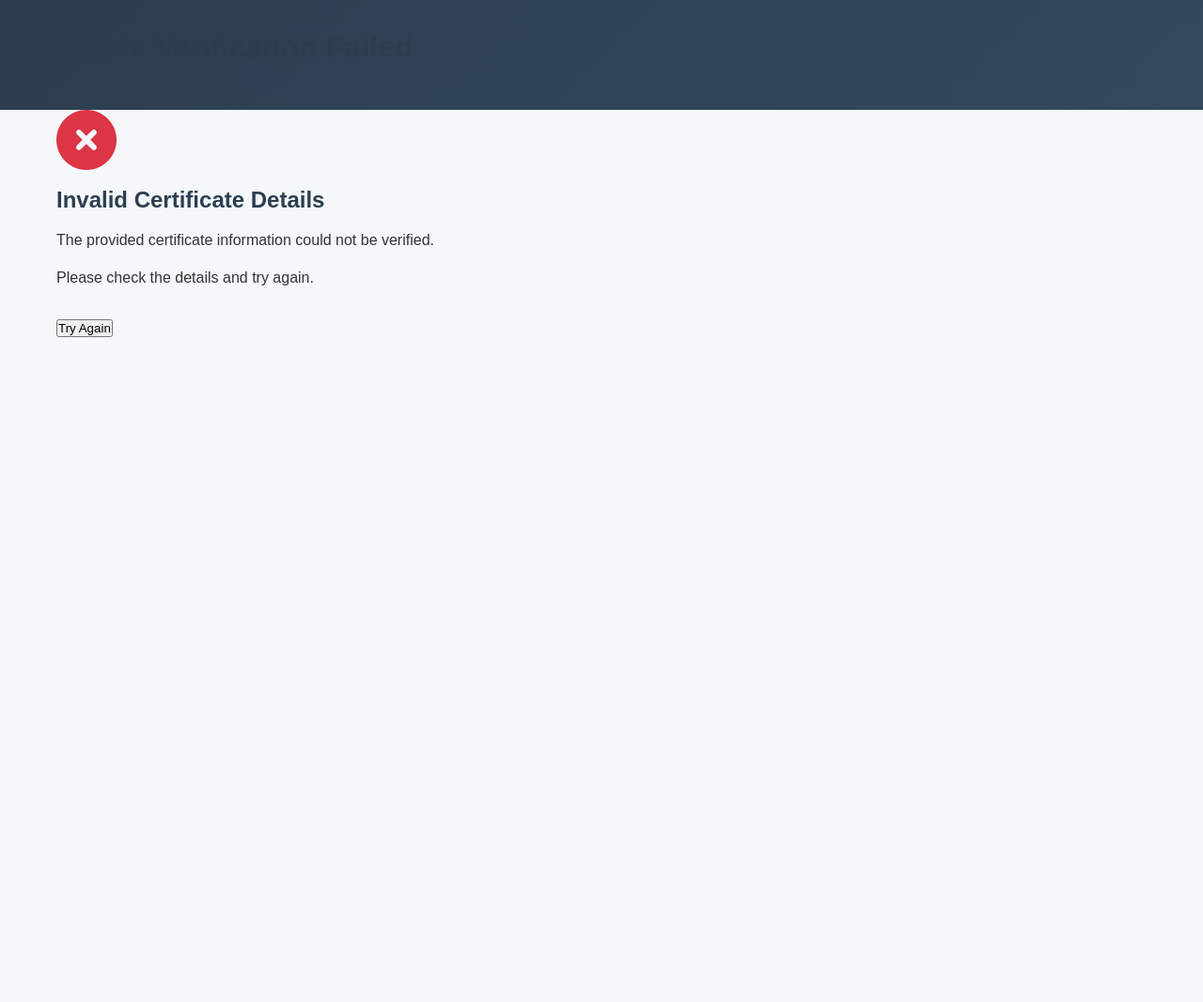
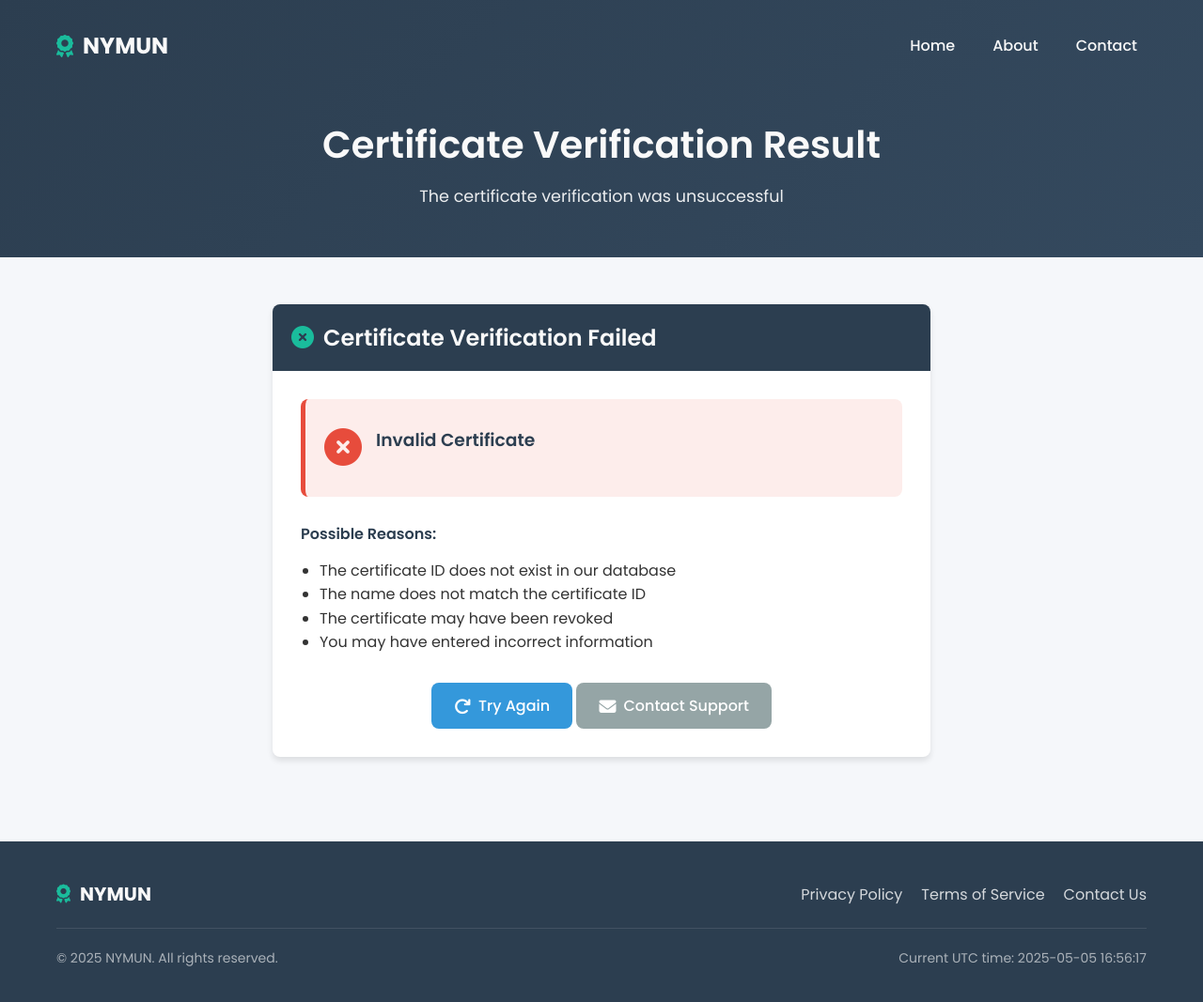
Before and after one commit to theabhipareek/nymun, a PHP site: the page made by ny certificate/invalid.php in a window 1280 px wide. Shown: the whole page at 94% size. Before the commit the page ends 359 px from the top, so only its background shows below. Run offline with PHP 8.4, Linux system fonts and the light colour scheme; the visitor is signed in with stand-in values (Sample User, id 1).

Commit message:
Update invalid.php

```diff
--- a/ny certificate/invalid.php
+++ b/ny certificate/invalid.php
@@ -1,26 +1,130 @@
+<?php
+/**
+ * Invalid Certificate Result Page
+ *
+ * Displays error message for invalid certificates
+ *
+ * Current UTC Time: 2025-05-05 16:56:17
+ * User: theabhipareek
+ */
+
+session_start();
+
+// Security headers
+header("X-Frame-Options: DENY");
+header("X-XSS-Protection: 1; mode=block");
+header("X-Content-Type-Options: nosniff");
+header("Referrer-Policy: strict-origin-when-cross-origin");
+header("Content-Security-Policy: default-src 'self'; style-src 'self' https://fonts.googleapis.com https://cdnjs.cloudflare.com; font-src 'self' https://fonts.gstatic.com https://cdnjs.cloudflare.com;");
+
+// Check if verification result exists in session
+if (!isset($_SESSION['verification_result'])) {
+    header("Location: index.php");
+    exit;
+}
+
+$result = $_SESSION['verification_result'];
+$message = $result['message'];
+
+// Clear session data after displaying
+unset($_SESSION['verification_result']);
+?>
 <!DOCTYPE html>
 <html lang="en">
 <head>
     <meta charset="UTF-8">
-    <title>Invalid Certificate</title>
+    <meta name="viewport" content="width=device-width, initial-scale=1.0">
+    <meta name="description" content="Invalid certificate verification result">
+    <title>Verification Failed | NYMUN Certificate Verification</title>
+    <link rel="stylesheet" href="https://fonts.googleapis.com/css2?family=Poppins:wght@300;400;500;600;700&display=swap">
+    <link rel="stylesheet" href="https://cdnjs.cloudflare.com/ajax/libs/font-awesome/6.4.0/css/all.min.css">
     <link rel="stylesheet" href="style.css">
-    <link rel="stylesheet" href="https://cdnjs.cloudflare.com/ajax/libs/font-awesome/6.0.0/css/all.min.css">
+    <link rel="icon" type="image/png" href="favicon.ico">
 </head>
 <body>
-    <div class="header">
-        <h1>Certificate Verification Failed</h1>
+    <div class="page-wrapper">
+        <header class="header">
+            <div class="container">
+                <nav class="navbar">
+                    <div class="logo">
+                        <i class="fas fa-award"></i>
+                        <span>NYMUN</span>
+                    </div>
+                    <div class="nav-links">
+                        <a href="index.php" class="nav-link">Home</a>
+                        <a href="https://nymun.org/about" class="nav-link">About</a>
+                        <a href="https://nymun.org/contact" class="nav-link">Contact</a>
+                    </div>
+                </nav>
+                <div class="header-content">
+                    <h1>Certificate Verification Result</h1>
+                    <p>The certificate verification was unsuccessful</p>
+                </div>
+            </div>
+        </header>
+
+        <main class="main-content">
+            <div class="container">
+                <div class="card verification-card">
+                    <div class="card-header">
+                        <i class="fas fa-times-circle"></i>
+                        <h2>Certificate Verification Failed</h2>
+                    </div>
+                    <div class="card-body">
+                        <div class="result-error">
+                            <div class="result-icon">
+                                <i class="fas fa-times-circle"></i>
+                            </div>
+                            <div class="result-content">
+                                <h3>Invalid Certificate</h3>
+                                <p><?php echo $message; ?></p>
+                            </div>
+                        </div>
+
+                        <div style="margin-top: 30px;">
+                            <h4>Possible Reasons:</h4>
+                            <ul style="margin-left: 20px; margin-top: 10px;">
+                                <li>The certificate ID does not exist in our database</li>
+                                <li>The name does not match the certificate ID</li>
+                                <li>The certificate may have been revoked</li>
+                                <li>You may have entered incorrect information</li>
+                            </ul>
+                        </div>
+
+                        <div style="text-align: center; margin-top: 30px;">
+                            <a href="index.php" class="btn btn-primary">
+                                <i class="fas fa-redo"></i> Try Again
+                            </a>
+                            <a href="https://nymun.org/contact" class="btn btn-secondary">
+                                <i class="fas fa-envelope"></i> Contact Support
+                            </a>
+                        </div>
+                    </div>
+                </div>
+            </div>
+        </main>
+
+        <footer class="footer">
+            <div class="container">
+                <div class="footer-content">
+                    <div class="footer-logo">
+                        <i class="fas fa-award"></i>
+                        <span>NYMUN</span>
+                    </div>
+                    <div class="footer-links">
+                        <a href="https://nymun.org/privacy">Privacy Policy</a>
+                        <a href="https://nymun.org/terms">Terms of Service</a>
+                        <a href="https://nymun.org/contact">Contact Us</a>
+                    </div>
+                </div>
+                <div class="footer-bottom">
+                    <p>&copy; 2025 NYMUN. All rights reserved.</p>
+                    <p>Current UTC time: <span id="current-time">2025-05-05 16:56:17</span></p>
+                </div>
+            </div>
+        </footer>
     </div>
 
-    <div class="container">
-        <div class="result-card">
-            <i class="fas fa-times-circle" style="font-size: 4rem; color: #dc3545; margin-bottom: 1rem;"></i>
-            <h2>Invalid Certificate Details</h2>
-            <p>The provided certificate information could not be verified.</p>
-            <p>Please check the details and try again.</p>
-            <a href="index.php" style="text-decoration: none;">
-                <button style="margin-top: 1rem;">Try Again</button>
-            </a>
-        </div>
-    </div>
+    <script src="scripts.js"></script>
 </body>
 </html>
```
